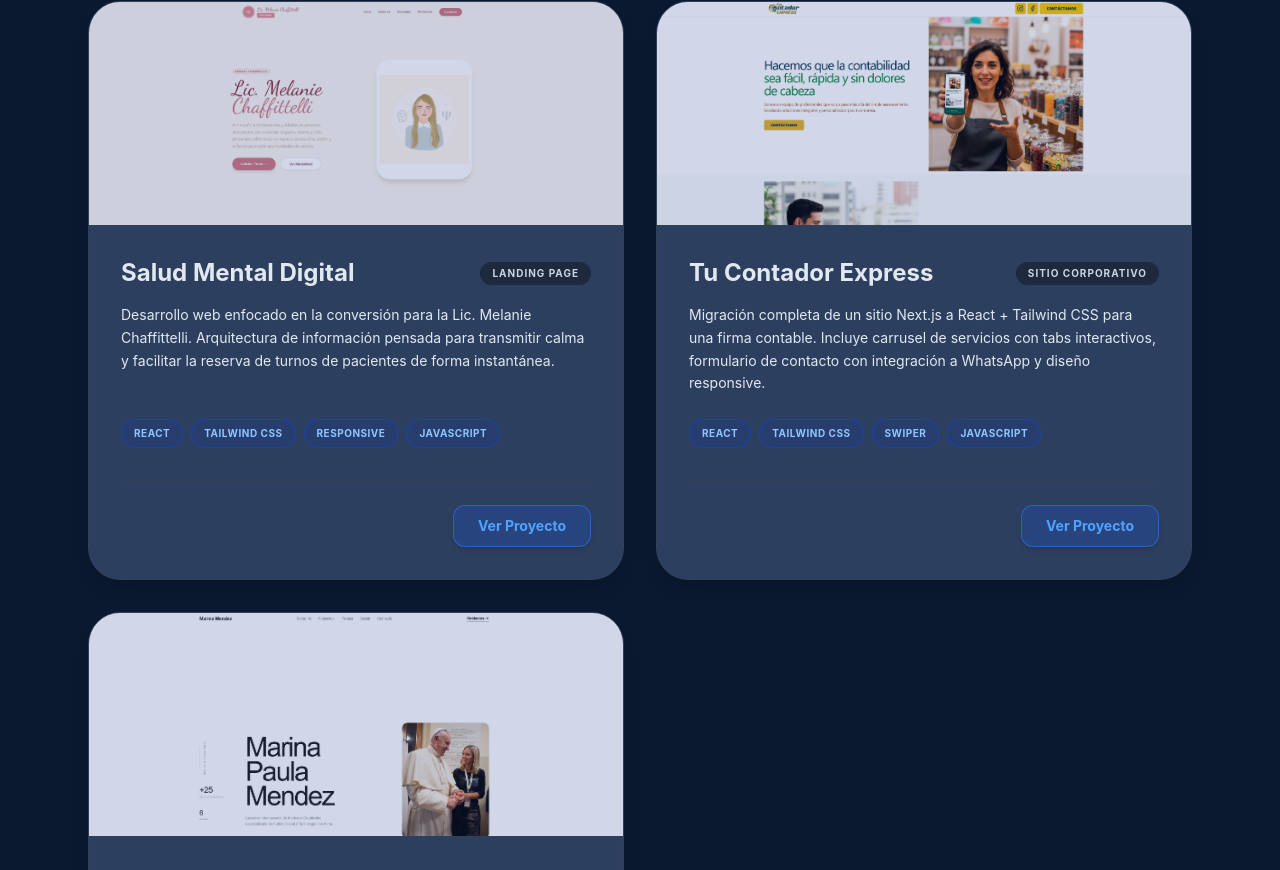
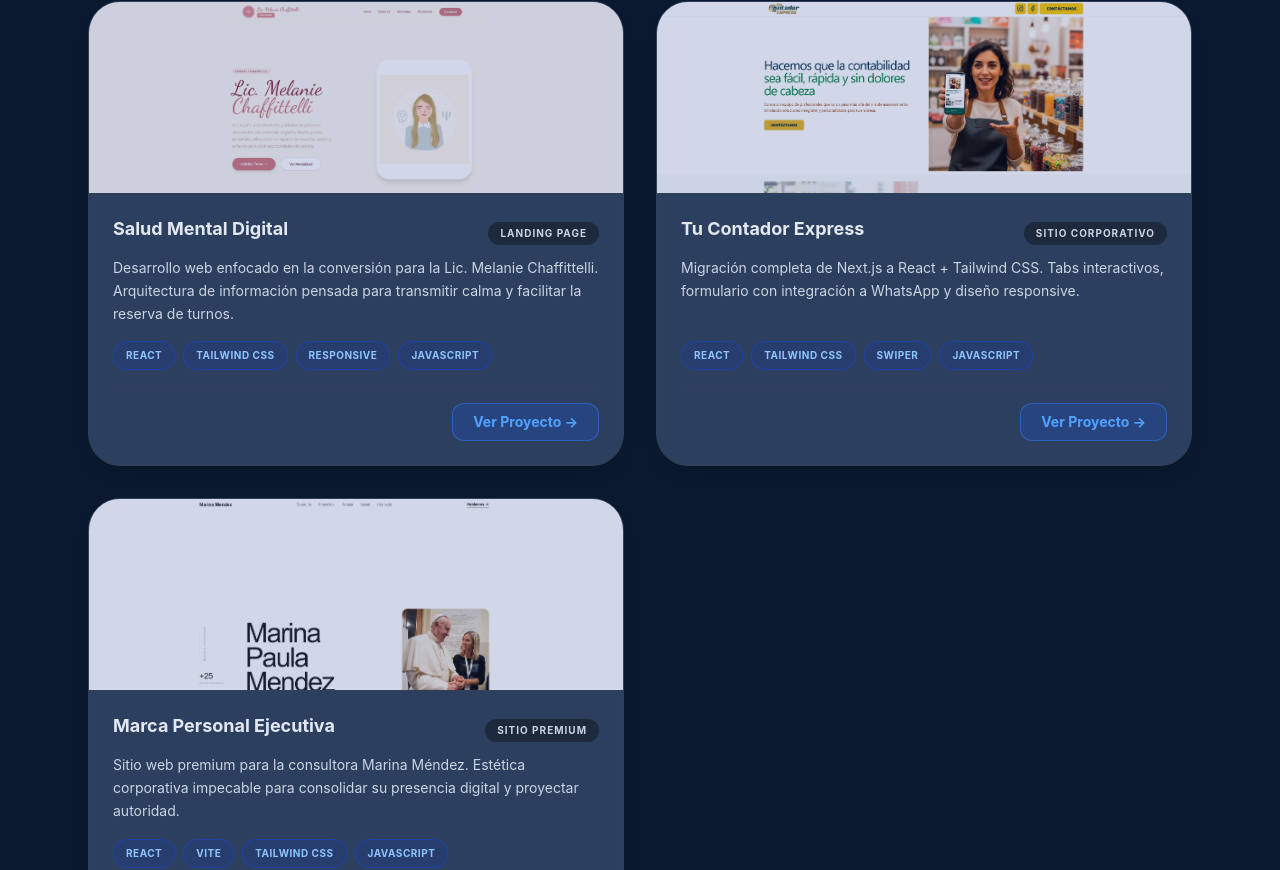
Before and after one commit to leo1099orellana/portafolio-leo, a React (Vite) app: page / in a window 1280 px wide. Shown: the part 1131-2001 px from the top of the page. Built offline with nearby package versions, Linux system fonts and the light colour scheme.

Commit message:
cambios finales

```diff
--- a/package.json
+++ b/package.json
@@ -13,7 +13,8 @@
     "@tailwindcss/postcss": "^4.2.1",
     "@tailwindcss/vite": "^4.2.1",
     "react": "^19.2.0",
-    "react-dom": "^19.2.0"
+    "react-dom": "^19.2.0",
+    "swiper": "^10.3.1"
   },
   "devDependencies": {
     "@eslint/js": "^9.39.1",
--- a/src/components/Projects.jsx
+++ b/src/components/Projects.jsx
@@ -1,4 +1,8 @@
 import React from 'react';
+import { Swiper, SwiperSlide } from "swiper/react";
+import { Pagination } from "swiper/modules";
+import "swiper/css";
+import "swiper/css/pagination";
 
 const Tag = ({ children }) => (
   <span className="text-[10px] uppercase tracking-wider font-bold bg-blue-900/30 text-blue-300 border border-blue-700/50 px-3 py-1.5 rounded-full whitespace-nowrap">
@@ -7,22 +11,15 @@ const Tag = ({ children }) => (
 );
 
 const ProjectCard = ({ title, type, description, image, video, demoLink, codeLink, tags }) => (
-  <div className="group flex flex-col bg-[#2d3f5f] border border-slate-700 rounded-[2rem] overflow-hidden shadow-lg hover:shadow-blue-900/20 transition-all duration-500 hover:-translate-y-2">
-
-    <div className="relative w-full h-56 bg-[#233554] overflow-hidden border-b border-slate-700 flex-shrink-0">
-      <img src={image} alt={title} className="absolute inset-0 w-full h-full object-cover object-top transition-opacity duration-500 ease-in-out group-hover:opacity-0" />
-      {video && (
-        <video src={video} autoPlay loop muted playsInline className="absolute inset-0 w-full h-full object-cover object-top opacity-0 transition-opacity duration-500 ease-in-out group-hover:opacity-100" />
-      )}
-      <div className="absolute inset-0 bg-blue-900/20 group-hover:bg-transparent transition-colors duration-300 z-10" />
-      <div className="absolute inset-0 flex items-center justify-center -z-10">
-        <span className="text-slate-500 font-bold tracking-widest uppercase text-sm">Captura del Proyecto</span>
-      </div>
+  <div className="flex flex-col bg-[#2d3f5f] border border-slate-700 rounded-[2rem] overflow-hidden shadow-lg h-full">
+    <div className="relative w-full h-48 bg-[#233554] overflow-hidden border-b border-slate-700 flex-shrink-0">
+      <img src={image} alt={title} className="absolute inset-0 w-full h-full object-cover object-top" />
+      <div className="absolute inset-0 bg-blue-900/20 z-10" />
     </div>
 
-    <div className="p-8 flex flex-col flex-grow relative z-20">
-      <div className="flex justify-between items-start mb-4 gap-4">
-        <h3 className="text-xl md:text-2xl font-bold text-slate-200 leading-tight">{title}</h3>
+    <div className="p-6 flex flex-col flex-grow">
+      <div className="flex justify-between items-start mb-3 gap-4">
+        <h3 className="text-lg font-bold text-slate-200 leading-tight">{title}</h3>
         {type && (
           <span className="text-[10px] font-bold bg-slate-800 text-slate-300 px-3 py-1 rounded-full uppercase tracking-widest whitespace-nowrap mt-1">
             {type}
@@ -30,26 +27,22 @@ const ProjectCard = ({ title, type, description, image, video, demoLink, codeLin
         )}
       </div>
 
-      <p className="text-slate-200 text-sm leading-relaxed mb-6 flex-grow">
-        {description}
-      </p>
+      <p className="text-slate-300 text-sm leading-relaxed mb-4 flex-grow">{description}</p>
 
-      <div className="flex flex-wrap gap-2 mb-8 mt-auto">
+      <div className="flex flex-wrap gap-2 mb-4">
         {tags.map(tag => <Tag key={tag}>{tag}</Tag>)}
       </div>
 
       {(codeLink || demoLink) && (
-        <div className="flex items-center justify-between pt-6 border-t border-slate-700">
+        <div className="flex items-center justify-between pt-4 border-t border-slate-700">
           {codeLink ? (
             <a href={codeLink} target="_blank" rel="noopener noreferrer" className="text-slate-200 hover:text-blue-400 font-bold text-sm flex items-center gap-2 transition-colors">
-              <svg xmlns="http://www.w3.org/2000/svg" width="18" height="18" viewBox="0 0 24 24" fill="none" stroke="currentColor" strokeWidth="2" strokeLinecap="round" strokeLinejoin="round"><path d="M15 22v-4a4.8 4.8 0 0 0-1-3.02c3.14-.35 6.5-1.4 6.5-7a4.6 4.6 0 0 0-1.39-3.2 4.14 4.14 0 0 0-.09-3.15s-1.12-.35-3.5 1.3a11.4 11.4 0 0 0-6 0C8.12 2.15 7 2.5 7 2.5a4.14 4.14 0 0 0-.09 3.15A4.6 4.6 0 0 0 5.5 8.88c0 5.6 3.35 6.65 6.5 7A4.8 4.8 0 0 0 11 18v4"></path></svg>
               Código
             </a>
           ) : <div />}
-
           {demoLink && (
-            <a href={demoLink} target="_blank" rel="noopener noreferrer" className="bg-blue-600/20 text-blue-400 border border-blue-500/50 hover:bg-blue-600 hover:text-white px-6 py-2.5 rounded-xl font-bold text-sm transition-all shadow-md">
-              Ver Proyecto
+            <a href={demoLink} target="_blank" rel="noopener noreferrer" className="bg-blue-600/20 text-blue-400 border border-blue-500/50 hover:bg-blue-600 hover:text-white px-5 py-2 rounded-xl font-bold text-sm transition-all">
+              Ver Proyecto →
             </a>
           )}
         </div>
@@ -63,17 +56,17 @@ const Projects = () => {
     {
       title: "Salud Mental Digital",
       type: "Landing Page",
-      description: "Desarrollo web enfocado en la conversión para la Lic. Melanie Chaffittelli. Arquitectura de información pensada para transmitir calma y facilitar la reserva de turnos de pacientes de forma instantánea.",
+      description: "Desarrollo web enfocado en la conversión para la Lic. Melanie Chaffittelli. Arquitectura de información pensada para transmitir calma y facilitar la reserva de turnos.",
       image: "/salud.jpg",
       video: null,
       tags: ["React", "Tailwind CSS", "Responsive", "JavaScript"],
       demoLink: "https://web-psicloga.vercel.app",
       codeLink: null
     },
-     {
+    {
       title: "Tu Contador Express",
       type: "Sitio Corporativo",
-      description: "Migración completa de un sitio Next.js a React + Tailwind CSS para una firma contable. Incluye carrusel de servicios con tabs interactivos, formulario de contacto con integración a WhatsApp y diseño responsive.",
+      description: "Migración completa de Next.js a React + Tailwind CSS. Tabs interactivos, formulario con integración a WhatsApp y diseño responsive.",
       image: "/contador_express.jpg",
       video: null,
       tags: ["React", "Tailwind CSS", "Swiper", "JavaScript"],
@@ -83,14 +76,13 @@ const Projects = () => {
     {
       title: "Marca Personal Ejecutiva",
       type: "Sitio Premium",
-      description: "Diseño e implementación de un sitio web premium para la consultora Marina Méndez. Navegación fluida y estética corporativa impecable para consolidar su presencia digital y proyectar autoridad.",
+      description: "Sitio web premium para la consultora Marina Méndez. Estética corporativa impecable para consolidar su presencia digital y proyectar autoridad.",
       image: "/marina.jpg",
       video: null,
       tags: ["React", "Vite", "Tailwind CSS", "JavaScript"],
       demoLink: "https://marina-mendez-r1v4.vercel.app/",
       codeLink: null
     }
-
   ];
 
   return (
@@ -104,7 +96,20 @@ const Projects = () => {
           Soluciones digitales diseñadas para convertir visitantes en clientes reales.
         </p>
       </div>
-      <div className="grid md:grid-cols-2 gap-8">
+
+      {/* Mobile: Swiper */}
+      <div className="block md:hidden">
+        <Swiper modules={[Pagination]} pagination={{ clickable: true }} spaceBetween={16} slidesPerView={1} className="pb-12">
+          {projectsData.map((project, index) => (
+            <SwiperSlide key={index}>
+              <ProjectCard {...project} />
+            </SwiperSlide>
+          ))}
+        </Swiper>
+      </div>
+
+      {/* Desktop: Grid */}
+      <div className="hidden md:grid md:grid-cols-2 gap-8">
         {projectsData.map((project, index) => (
           <ProjectCard key={index} {...project} />
         ))}
```
Also changed, not shown: 1 other file (tests, documents, lock files or other folders).
